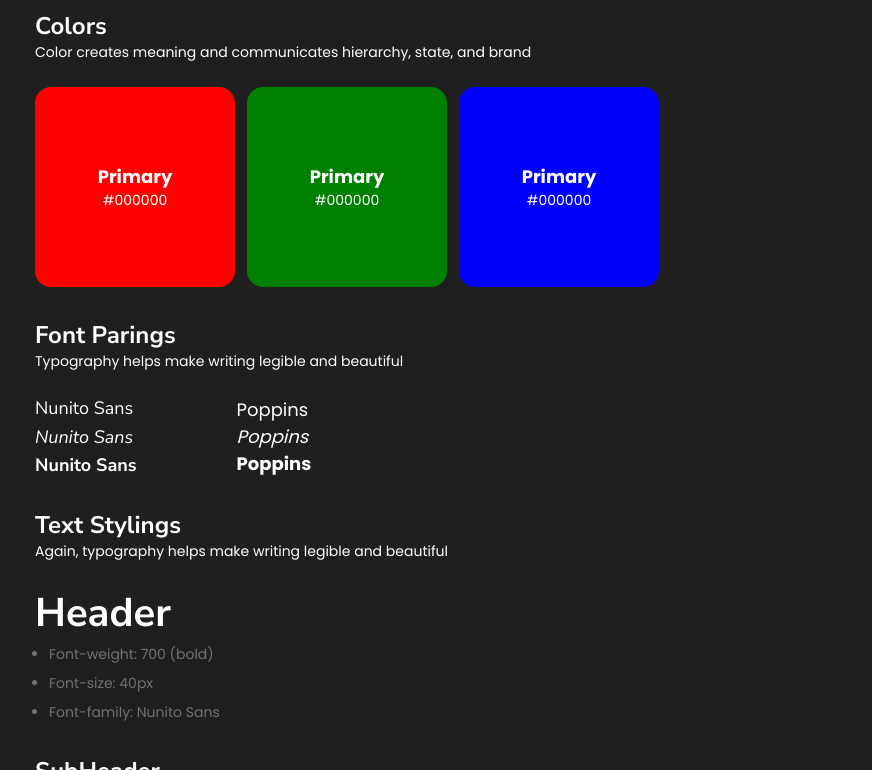
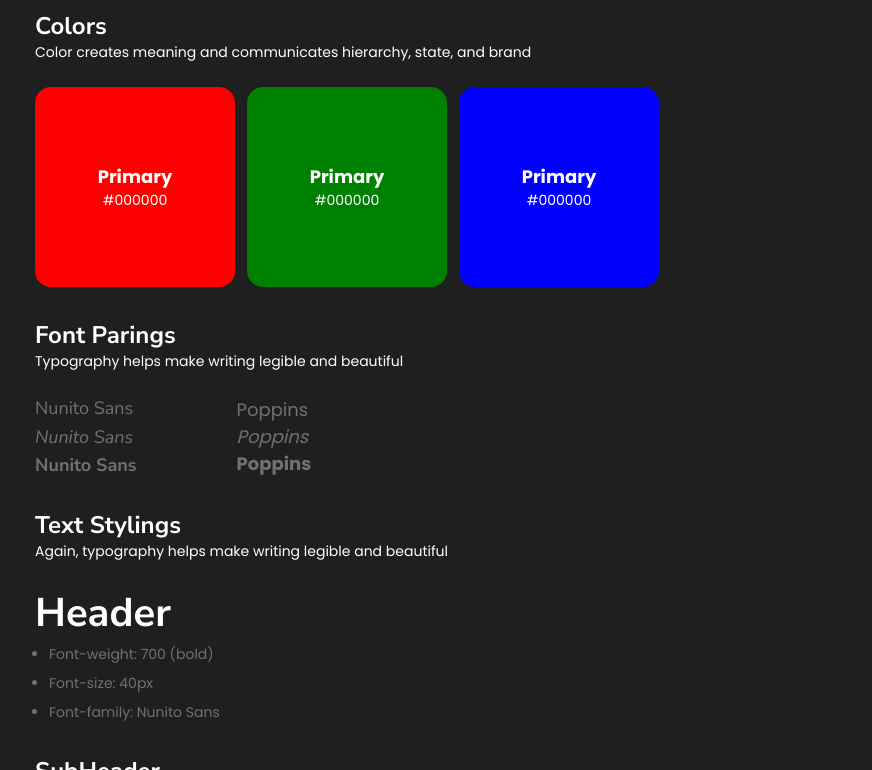
Before and after one commit to ryanevandavis/basic-design-system-starter-kit, a plain HTML site: page index.html in a window 1280 px wide. Shown: the part 330-1100 px from the top of the page, without its empty margins (229-1101 px from the left). Drawn offline with Linux system fonts and the light colour scheme.

Commit message:
Updated some colors

```diff
--- a/styles.css
+++ b/styles.css
@@ -25,13 +25,16 @@ h3 {
 }
 .regular {
     font-weight:400;
+    color: #b5b5b58c;
 }
 .italic {
     font-weight:400;
     font-style: italic;
+    color: #b5b5b58c;
 }
 .bold {
     font-weight:700;
+    color: #b5b5b58c;
 }
 h3.nunito-sans {
     font-family: 'Nunito Sans', sans-serif;
```
